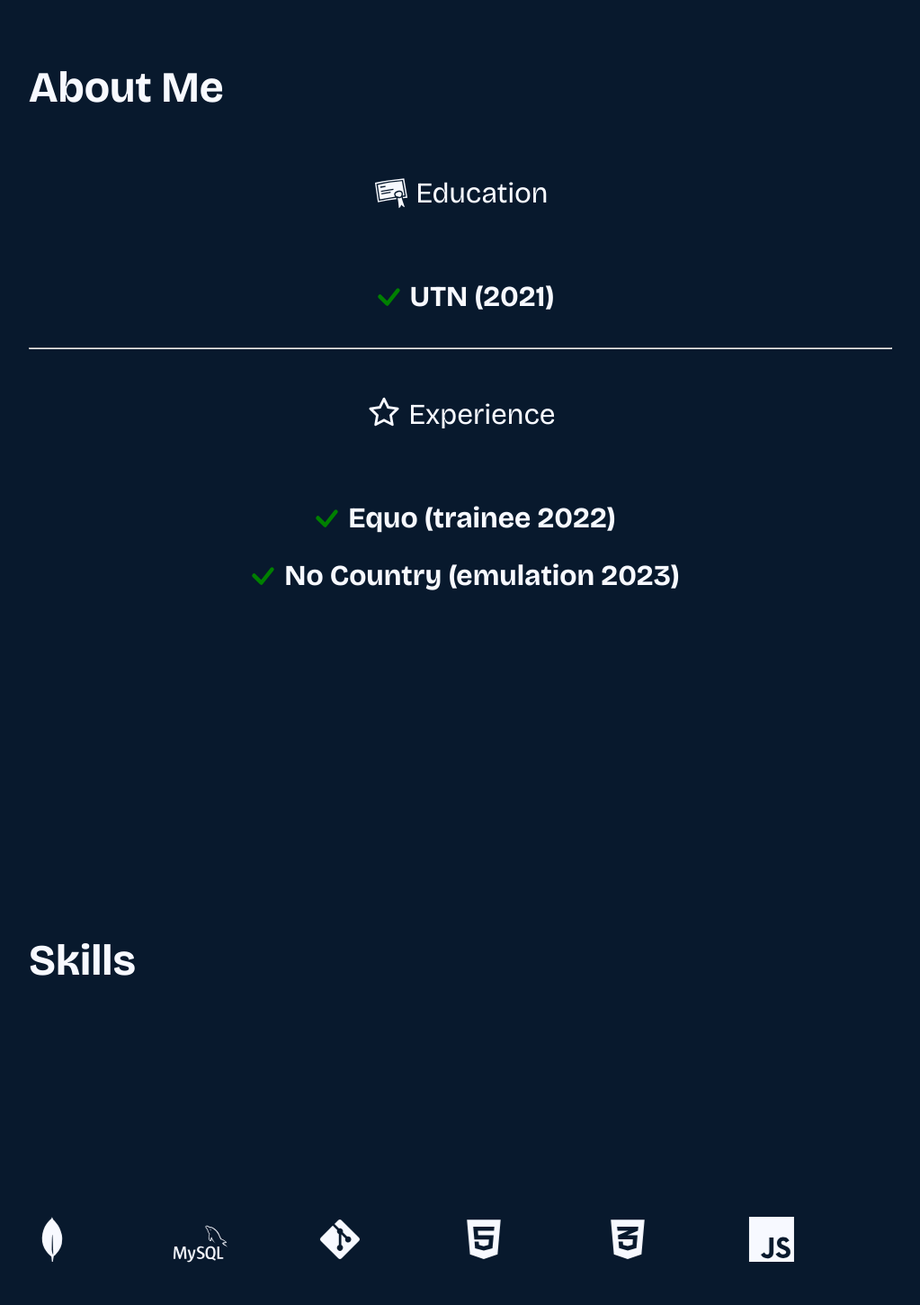
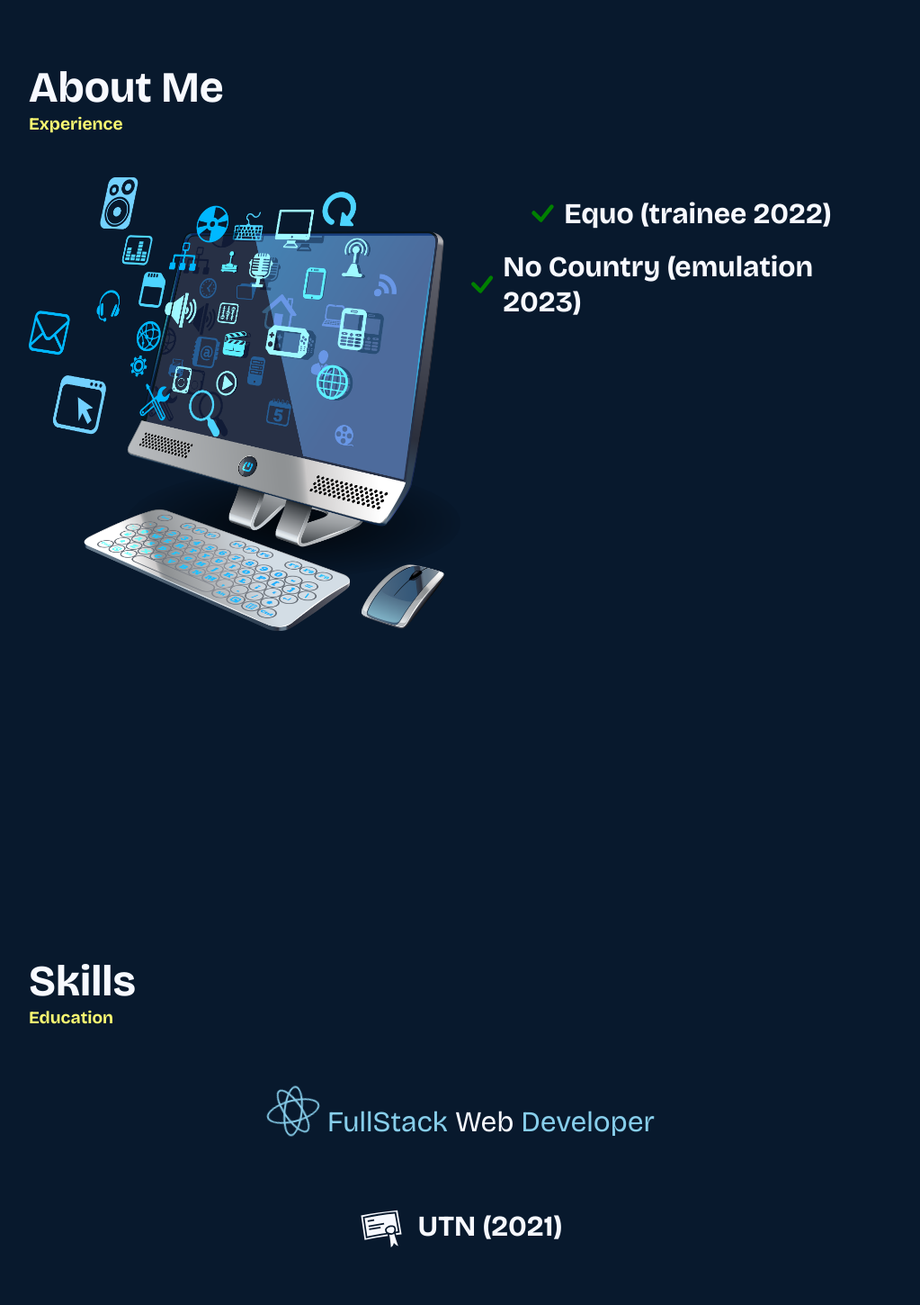
Before and after one commit to Arielstereo/Portfolio-React2023, a React (Vite) app: page / in a window 1280 px wide. Shown: the part 860-2310 px from the top of the page at 90% size, without its empty margins (128-1151 px from the left). Built offline with nearby package versions, Linux system fonts and the light colour scheme.

Commit message:
update about section

```diff
--- a/src/components/about/About.jsx
+++ b/src/components/about/About.jsx
@@ -1,29 +1,14 @@
 import "./about.css";
-import { AiOutlineStar } from "react-icons/ai";
-import { GiDiploma } from "react-icons/gi";
 import { BsCheck } from "react-icons/bs";
 
 const About = () => {
   return (
     <section className="container" id="about">
       <h2>About Me</h2>
-
+      <h4>Experience</h4>
       <div className="card__group">
+        <img className="about-img" src="./pc.png" alt="pc" />
         <div className="card">
-          <div className="title">
-            <GiDiploma className="icon" /> <span>Education </span>
-          </div>
-          <ul>
-            <li>
-              <BsCheck className="icon__li" /> <h3>UTN (2021)</h3>
-            </li>
-          </ul>
-        </div>
-        <hr />
-        <div className="card">
-          <div className="title">
-            <AiOutlineStar className="icon" /> <span>Experience </span>
-          </div>
           <ul>
             <li>
               <BsCheck className="icon__li" /> <h3>Equo (trainee 2022)</h3>
--- a/src/components/about/about.css
+++ b/src/components/about/about.css
@@ -1,13 +1,10 @@
 .card__group {
+  display: flex;
   margin-top: 3rem;
   width: 100%;
   height: 35rem;
 }
 
-.icon {
-  font-size:2.5rem;
-  margin-top: 0.2rem;
-}
 
 span {
   margin-top: 0.3rem;
@@ -44,14 +41,24 @@ li {
 }
 
 .card {
-  margin-top:2rem;
+  margin-top:1rem;
   margin-bottom: 2rem;
 }
 
+.about-img{
+  width:50%;
+  height: 90%;
+}
+
+
+
 @media screen and (max-width: 1024px) {
   .card__group {
-    width: 90%;
-    margin-top: 0.2rem;
+    display: flex;
+    flex-direction: column;
+    justify-content:center;
+    align-items: center;
+    width: 100%;
   }
 
   .title {
@@ -71,6 +78,10 @@ li {
 @media screen and (max-width: 600px) {
 
   .card__group {
+    display: flex;
+    flex-direction: column;
+    justify-content:center;
+    align-items: center;
     width: 100%;
   }
 
@@ -90,4 +101,8 @@ li {
     margin-top: 0.3rem;
     font-size: 1.5rem;
   }
+  .about-img{
+    width:50%;
+    height: 50%;
+  }
 }
--- a/src/components/footer/Footer.jsx
+++ b/src/components/footer/Footer.jsx
@@ -19,6 +19,9 @@ const Footer = () => {
         </li>
         <li>
           <a href="#about">About</a>
+        </li>
+        <li>
+          <a href="#skills">Skills</a>
         </li>
         <li>
           <a href="#portfolio">Porfolio</a>
--- a/src/components/portofio/Portfolio.jsx
+++ b/src/components/portofio/Portfolio.jsx
@@ -7,6 +7,7 @@ const Portfolio = () => {
   return (
     <section className="container" id="portfolio">
       <h2>Portofolio</h2>
+      <h4>Proyects</h4>
       <div className="portfolio__container">
         {proyects.proyects.map((item) => (
           <article key={item.id} className="portfolio__card">
@@ -14,14 +15,6 @@ const Portfolio = () => {
               <h3>{item.name}</h3>
               <h4>{item.description}</h4>
             </div>
-            {/* <motion.div
-              whileHover={{ scale: 1.2 }}
-              whileTap={{
-                scale: 0.8,
-              }}
-            >
-              <img className="portfolio__img" src={item.img} alt="img" />
-            </motion.div> */}
             <div className="portfolio__img">
               <ReactPlayer
                 url={item.img}
--- a/src/components/skills/Skills.jsx
+++ b/src/components/skills/Skills.jsx
@@ -11,6 +11,7 @@ import {
   SiMysql,
   SiJavascript,
 } from "react-icons/si";
+import { GiDiploma } from "react-icons/gi";
 
 const Skills = () => {
   const settings = {
@@ -25,7 +26,17 @@ const Skills = () => {
   return (
     <section className="container" id="skills">
       <h2>Skills</h2>
+      <h4>Education</h4>
       <div className="slider-container">
+      <div>
+          <div className="title">
+          <div className="loader"></div>
+            <span className="span-1">FullStack</span> <span className="span-2">Web</span> <span className="span-3">Developer</span>
+          </div>
+            <div className="description">
+            <GiDiploma size={50} /> <h3>UTN (2021)</h3>
+            </div>
+        </div>
         <Slider {...settings}>
           <div title="react">
             <FaReact size={50} />
--- a/src/components/skills/skills.css
+++ b/src/components/skills/skills.css
@@ -4,6 +4,44 @@
 }
 
 .slider-container {
-  margin-top: 16rem;
+  margin-top: 4rem;
   margin-bottom: 10rem;
 }
+
+.description{
+  display: flex;
+  gap: 1rem;
+  align-items: center;
+  justify-content: center;
+  margin-bottom: 4rem
+}
+.loader {
+  width: 60px;
+  height: 25px;
+  border: 2px solid;
+  box-sizing: border-box;
+  border-radius: 50%;
+  display: grid;
+  animation: l2 2s infinite linear;
+  color: skyblue;
+}
+.loader:before,
+.loader:after {
+  content: "";
+  grid-area: 1/1;
+  border: inherit;
+  border-radius: 50%;
+  animation: inherit;
+  animation-duration: 3s;
+}
+.loader:after {
+  --s:-1;
+}
+@keyframes l2 {
+   100% {transform:rotate(calc(var(--s,1)*1turn))}
+}
+
+.span-1,
+.span-3{
+  color:skyblue;
+}
```
Also changed, not shown: public/pc.png (added).
